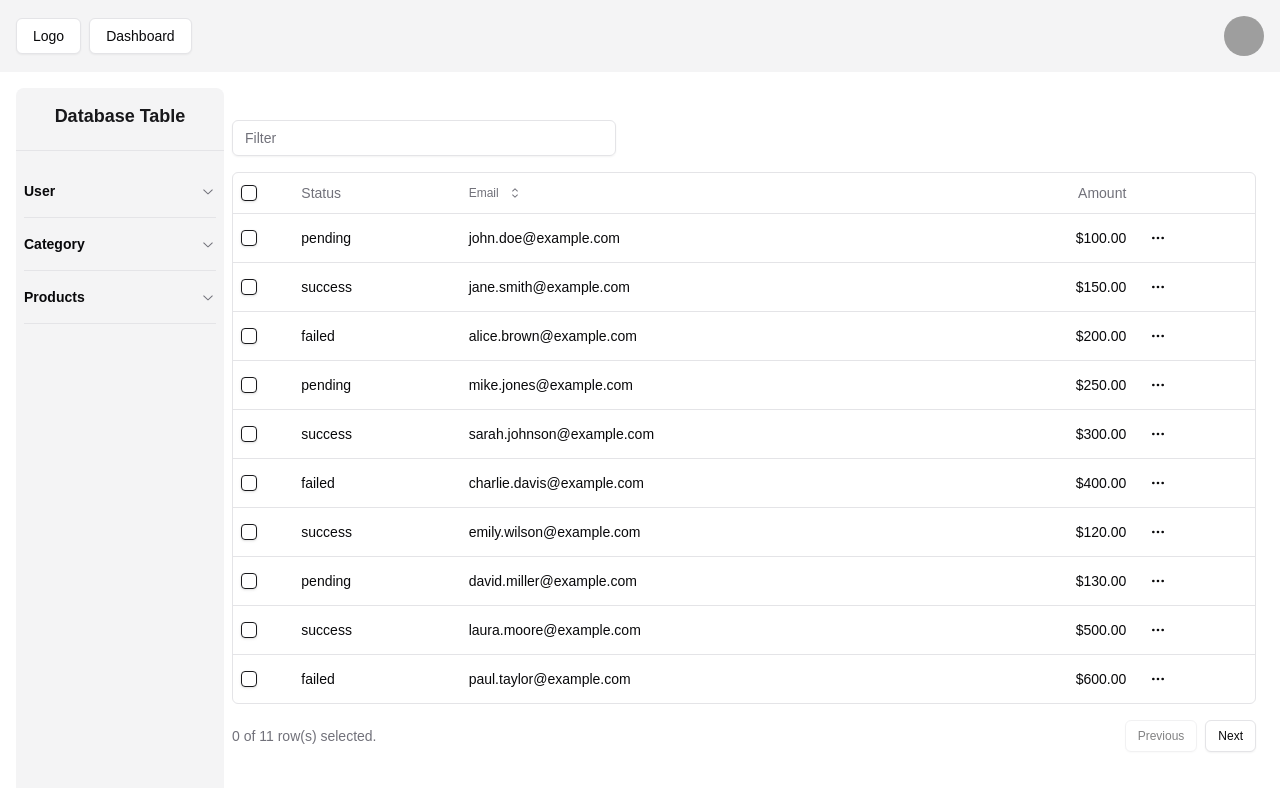
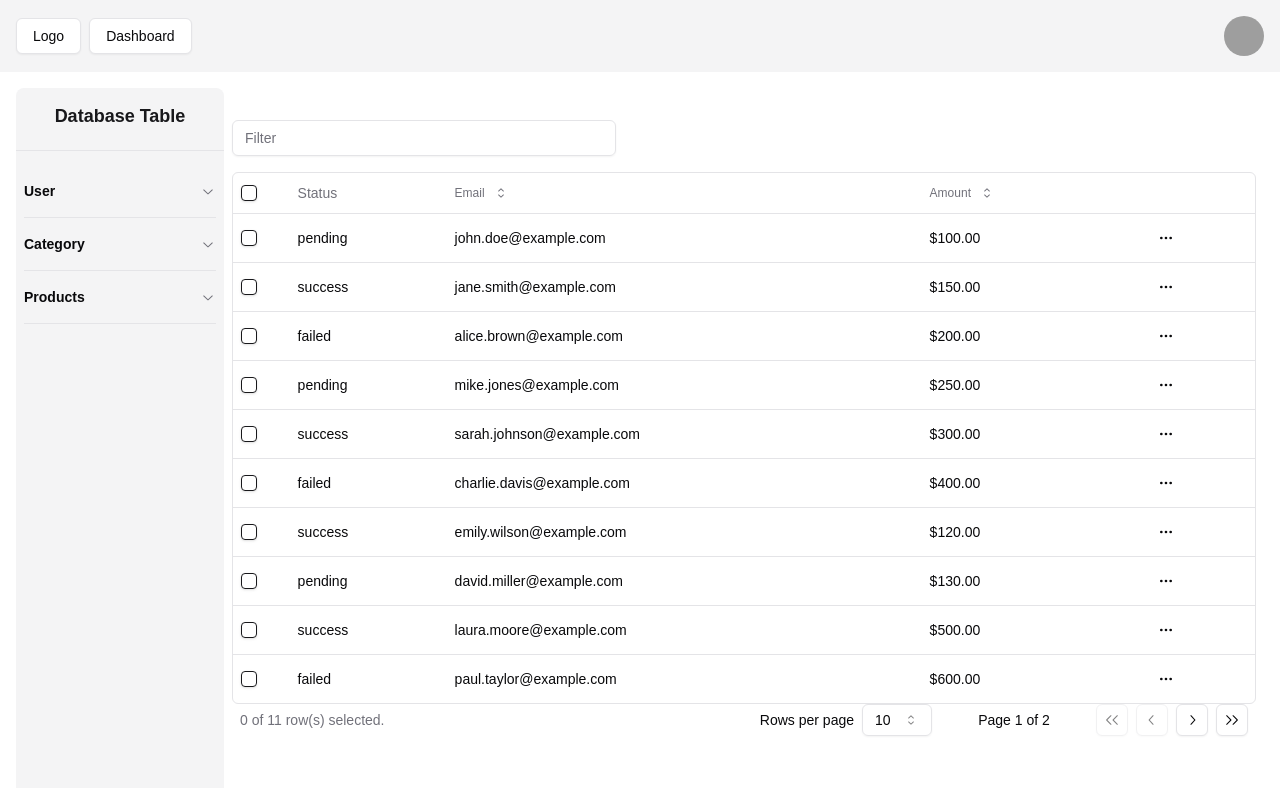
Before and after one commit to eedu7/ecommerce-api, a Next.js app in the folder frontend/: page /admin/dashboard in a window 1280 px wide. Shown: the top 788 px of the page. Built offline with nearby package versions, Linux system fonts and the light colour scheme; grey boxes are pictures that could not be loaded.

Commit message:
MINOR: added the reusable pagination

```diff
--- a/frontend/src/features/admin/dashboard/components/columns.tsx
+++ b/frontend/src/features/admin/dashboard/components/columns.tsx
@@ -63,16 +63,17 @@
     },
     {
         accessorKey: "amount",
-        header: () => <div className="text-right">Amount</div>,
+        header: ({column}) => (
+
+            <DataTableColumnHeader column={column} title={"Amount"}/>
+        ),
         cell: ({row}) => {
             const amount = parseFloat(row.getValue("amount"));
             const formatted = new Intl.NumberFormat("en-US", {
                 style: "currency",
                 currency: "USD",
             }).format(amount)
-
-            return <div className="text-right font-medium">{formatted}</div>
-
+            return <div className="font-medium">{formatted}</div>
         }
     }, {
         id: "actions",
--- /dev/null
+++ b/frontend/src/features/admin/dashboard/components/data-table-pagination.tsx
@@ -0,0 +1,86 @@
+import {ChevronLeftIcon, ChevronRightIcon, DoubleArrowLeftIcon, DoubleArrowRightIcon,} from "@radix-ui/react-icons"
+import {Table} from "@tanstack/react-table"
+
+import {Button} from "@/components/ui/button"
+import {Select, SelectContent, SelectItem, SelectTrigger, SelectValue,} from "@/components/ui/select"
+
+interface DataTablePaginationProps<TData> {
+    table: Table<TData>
+}
+
+export function DataTablePagination<TData>({
+                                               table,
+                                           }: DataTablePaginationProps<TData>) {
+    return (
+        <div className="flex items-center justify-between px-2">
+            <div className="flex-1 text-sm text-muted-foreground">
+                {table.getFilteredSelectedRowModel().rows.length} of{" "}
+                {table.getFilteredRowModel().rows.length} row(s) selected.
+            </div>
+            <div className="flex items-center space-x-6 lg:space-x-8">
+                <div className="flex items-center space-x-2">
+                    <p className="text-sm font-medium">Rows per page</p>
+                    <Select
+                        value={`${table.getState().pagination.pageSize}`}
+                        onValueChange={(value) => {
+                            table.setPageSize(Number(value))
+                        }}
+                    >
+                        <SelectTrigger className="h-8 w-[70px]">
+                            <SelectValue placeholder={table.getState().pagination.pageSize}/>
+                        </SelectTrigger>
+                        <SelectContent side="top">
+                            {[10, 20, 30, 40, 50].map((pageSize) => (
+                                <SelectItem key={pageSize} value={`${pageSize}`}>
+                                    {pageSize}
+                                </SelectItem>
+                            ))}
+                        </SelectContent>
+                    </Select>
+                </div>
+                <div className="flex w-[100px] items-center justify-center text-sm font-medium">
+                    Page {table.getState().pagination.pageIndex + 1} of{" "}
+                    {table.getPageCount()}
+                </div>
+                <div className="flex items-center space-x-2">
+                    <Button
+                        variant="outline"
+                        className="hidden h-8 w-8 p-0 lg:flex"
+                        onClick={() => table.setPageIndex(0)}
+                        disabled={!table.getCanPreviousPage()}
+                    >
+                        <span className="sr-only">Go to first page</span>
+                        <DoubleArrowLeftIcon className="h-4 w-4"/>
+                    </Button>
+                    <Button
+                        variant="outline"
+                        className="h-8 w-8 p-0"
+                        onClick={() => table.previousPage()}
+                        disabled={!table.getCanPreviousPage()}
+                    >
+                        <span className="sr-only">Go to previous page</span>
+                        <ChevronLeftIcon className="h-4 w-4"/>
+                    </Button>
+                    <Button
+                        variant="outline"
+                        className="h-8 w-8 p-0"
+                        onClick={() => table.nextPage()}
+                        disabled={!table.getCanNextPage()}
+                    >
+                        <span className="sr-only">Go to next page</span>
+                        <ChevronRightIcon className="h-4 w-4"/>
+                    </Button>
+                    <Button
+                        variant="outline"
+                        className="hidden h-8 w-8 p-0 lg:flex"
+                        onClick={() => table.setPageIndex(table.getPageCount() - 1)}
+                        disabled={!table.getCanNextPage()}
+                    >
+                        <span className="sr-only">Go to last page</span>
+                        <DoubleArrowRightIcon className="h-4 w-4"/>
+                    </Button>
+                </div>
+            </div>
+        </div>
+    )
+}
--- a/frontend/src/features/admin/dashboard/components/data-table.tsx
+++ b/frontend/src/features/admin/dashboard/components/data-table.tsx
@@ -15,8 +15,8 @@
 
 
 import {Table, TableBody, TableCell, TableHead, TableHeader, TableRow,} from "@/components/ui/table"
-import {Button} from "@/components/ui/button";
 import {Input} from "@/components/ui/input"
+import {DataTablePagination} from "@/features/admin/dashboard/components/data-table-pagination";
 
 
 interface DataTableProps<TData, TValue> {
@@ -107,21 +107,9 @@
                     </TableBody>
                 </Table>
             </div>
-            <div className="flex items-center justify-end space-x-2 py-4">
-                <div className="flex-1 text-sm text-muted-foreground">
-                    {table.getFilteredSelectedRowModel().rows.length} of{" "}
-                    {table.getFilteredRowModel().rows.length} row(s) selected.
-                </div>
-                <Button variant="outline" size="sm" onClick={() => table.previousPage()}
-                        disabled={!table.getCanPreviousPage()}>
-                    Previous
-                </Button>
-                <Button variant="outline" size="sm" onClick={() => table.nextPage()}
-                        disabled={!table.getCanNextPage()}>
-                    Next
-                </Button>
+                <DataTablePagination table={table}/>
             </div>
-        </div>
 
-    )
-}
+
+            )
+            }
```
